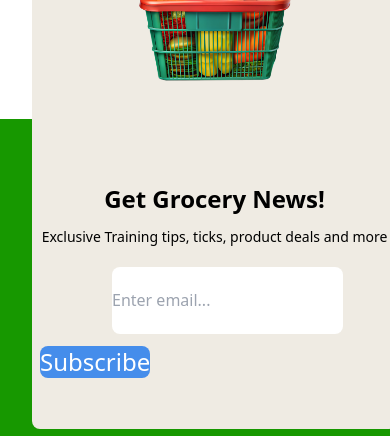
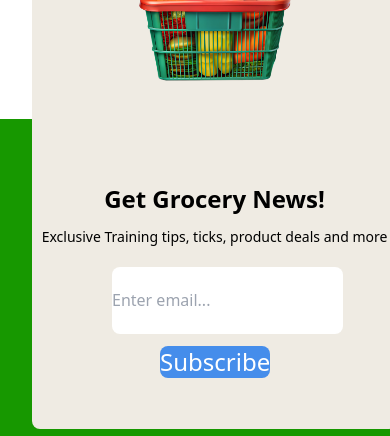
Before and after one commit to yeasin549/B11-A3-Living-Lab, a plain HTML site: page index.html in a window 390 px wide. Shown: the part 5351-5787 px from the top of the page. Drawn offline with nearby package versions, Linux system fonts and the light colour scheme.

Commit message:
added some correction of footer section

```diff
--- a/index.html
+++ b/index.html
@@ -371,7 +371,7 @@
             <h1 class=" text-center pb-3 font-bold text-2xl lg:text-4xl pt-24">Get Grocery News!</h1>
             <p class=" text-center pb-5 text-sm lg:text-2xl lg:pt-7 lg:pb-9">Exclusive Training tips, ticks, product deals and more</p>
             <input class="lg:text-2xl lg:w-[472px] h-[67px] rounded-lg mb-3 lg:mb-9 ml-20" type="email" placeholder="Enter email..."> <br>
-            <button class="bg-[#458deb]  lg:ml-36 ml-2 mr-2 lg:w-[164px] lg:h-[45px] text-2xl text-white rounded-lg">Subscribe</button>
+            <button class="bg-[#458deb]  lg:ml-36 ml-32 mr-2 lg:w-[164px] lg:h-[45px] text-2xl text-white rounded-lg">Subscribe</button>
         </div>
     </div>
 
```
